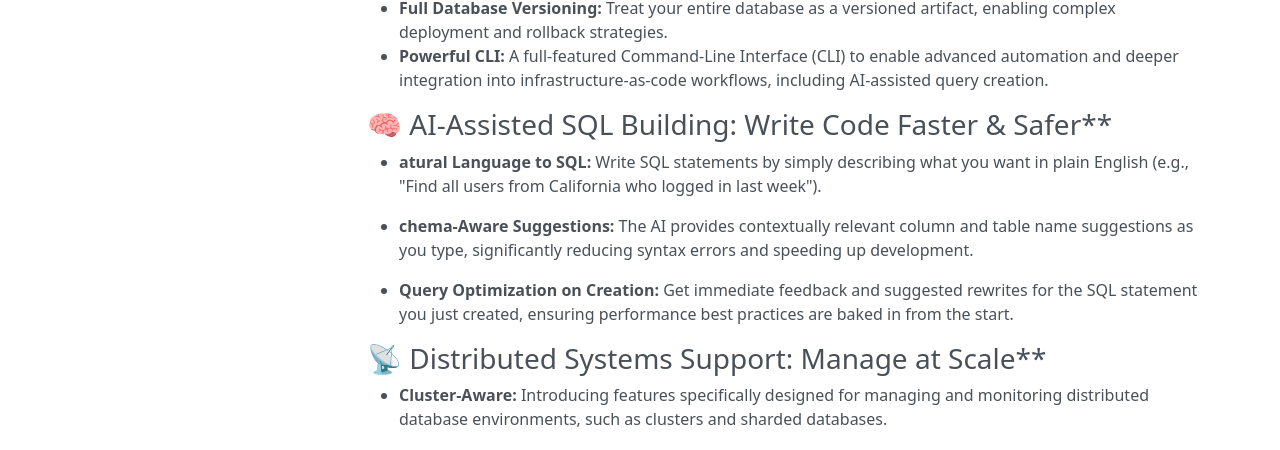
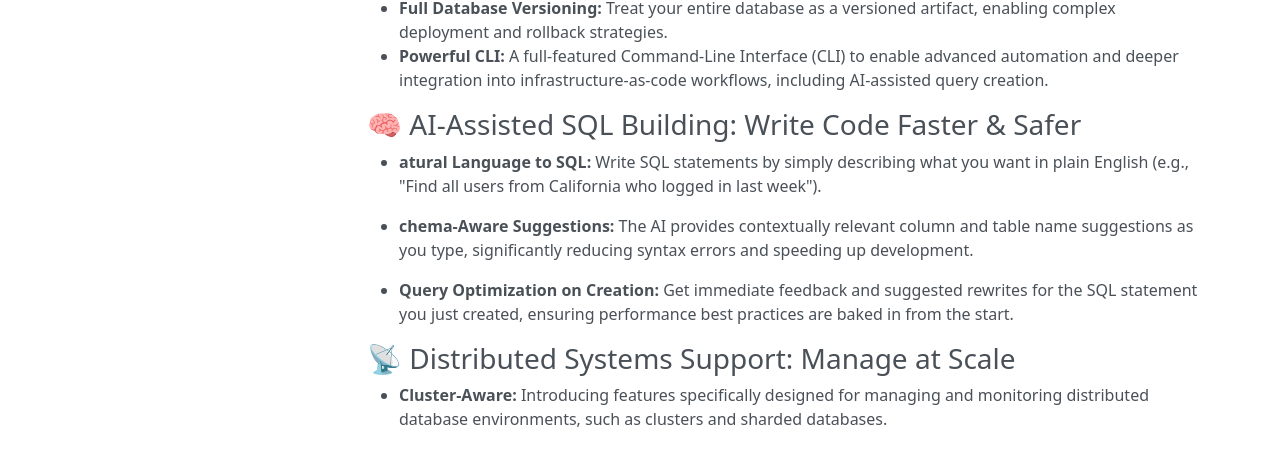
Before and after one commit to yehoshuas1978/owltable-landing-page, an MkDocs documentation site: the page built from documentation/docs/features.md, in a window 1280 px wide and 900 px high, scrolled down 1459 px. Shown: the part 366-816 px from the top of the window. Built offline with MkDocs 1.6.1, drawn with Linux system fonts in a browser that asks for light colours; nearby versions of some CDN libraries.

Commit message:
fix formatting in features documentation for AI-assisted SQL building and distributed systems support sections

```diff
--- a/documentation/docs/features.md
+++ b/documentation/docs/features.md
@@ -56,12 +56,12 @@ V2 will expand OwlTable's capabilities to support more complex environments and
 *   **Full Database Versioning:** Treat your entire database as a versioned artifact, enabling complex deployment and rollback strategies.
 *   **Powerful CLI:** A full-featured Command-Line Interface (CLI) to enable advanced automation and deeper integration into infrastructure-as-code workflows, including AI-assisted query creation.
 
-### 🧠 AI-Assisted SQL Building: Write Code Faster & Safer**
+### 🧠 **AI-Assisted SQL Building: Write Code Faster & Safer**
 *   **atural Language to SQL:** Write SQL statements by simply describing what you want in plain English (e.g., "Find all users from California who logged in last week").
 
 *   **chema-Aware Suggestions:** The AI provides contextually relevant column and table name suggestions as you type, significantly reducing syntax errors and speeding up development.
 
 *   **Query Optimization on Creation:** Get immediate feedback and suggested rewrites for the SQL statement you just created, ensuring performance best practices are baked in from the start.
 
-### 📡 Distributed Systems Support: Manage at Scale**
+### 📡 **Distributed Systems Support: Manage at Scale**
 *   **Cluster-Aware:** Introducing features specifically designed for managing and monitoring distributed database environments, such as clusters and sharded databases.
```
Also changed, not shown: documentation/site/features/index.html, documentation/site/index.html, documentation/site/search/search_index.json.
